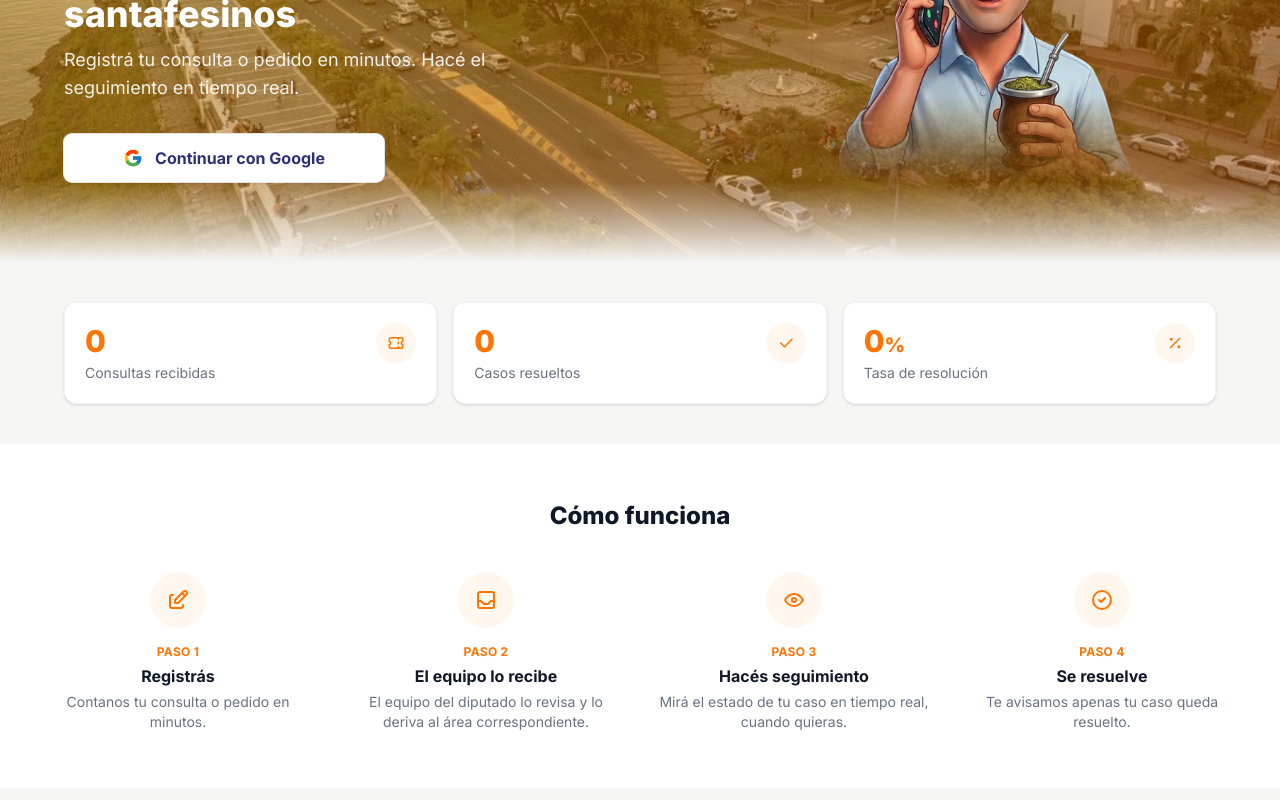
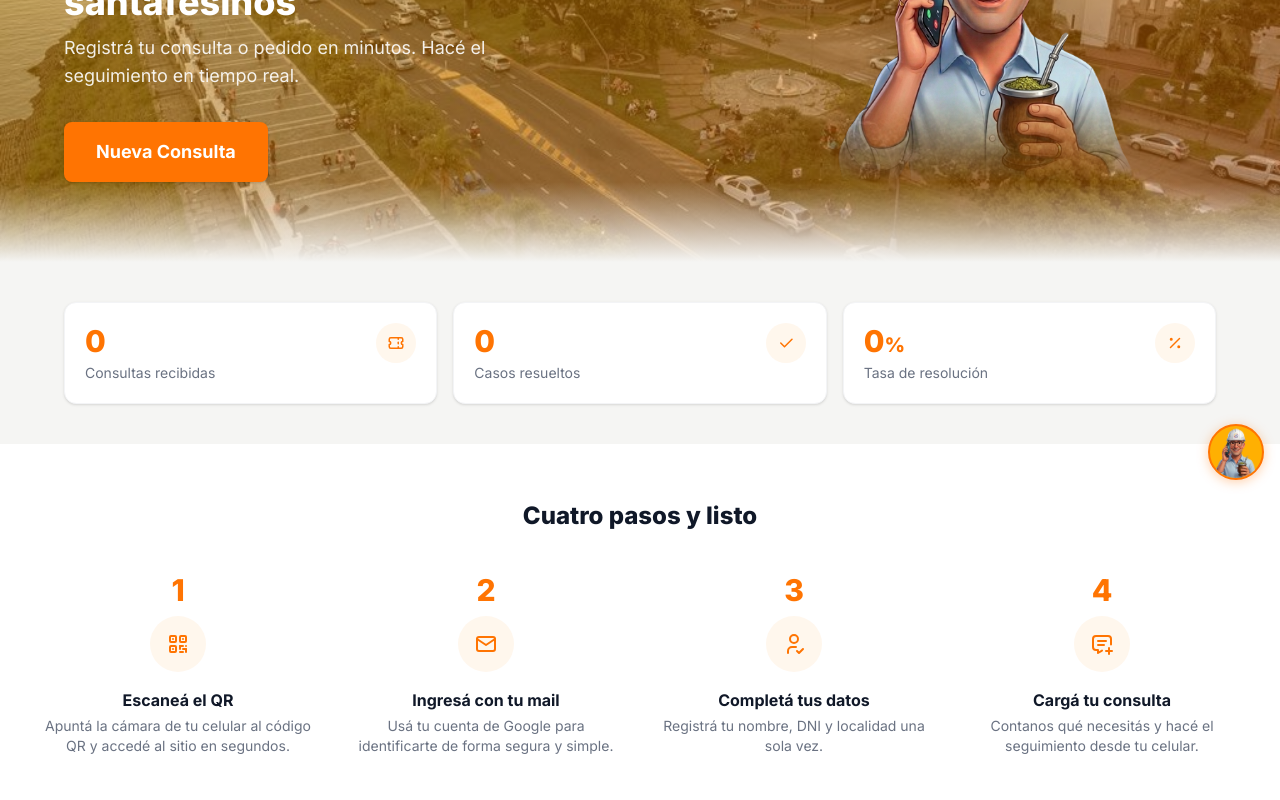
Before and after one commit to scdevok-sudo/Ticketera, a Next.js app: page / in a window 1280 px wide. Shown: the part 300-1100 px from the top of the page. Built offline with nearby package versions, Linux system fonts and the light colour scheme; no server answers; the database is empty.

Commit message:
fix: warnings Next.js Image con static import en logo y foto diputado

```diff
--- a/app/ciudadano/mis-reclamos/page.tsx
+++ b/app/ciudadano/mis-reclamos/page.tsx
@@ -1,25 +1,28 @@
 import Link from 'next/link'
 import { getMyTickets } from '@/lib/actions/tickets'
 import { TicketCard } from '@/components/ciudadano/ticket-card'
+import { Icon } from '@/components/ui/icon'
 
 export default async function MisReclamosPage() {
   const tickets = await getMyTickets()
 
   if (tickets.length === 0) {
     return (
-      <div className="flex flex-1 flex-col items-center justify-center px-4 py-16 text-center">
-        <ClipboardIcon />
-        <h1 className="mt-6 text-lg font-bold text-zinc-800">
-          Todavía no registraste ninguna consulta
-        </h1>
-        <p className="mt-2 max-w-xs text-sm text-zinc-500">
-          Cuando hagas tu primera consulta, vas a poder seguir el estado acá.
+      <div className="flex flex-1 flex-col items-center justify-center px-4 py-20 text-center">
+        <div className="mb-6 flex h-20 w-20 items-center justify-center rounded-full bg-orange-100">
+          <Icon name="message-plus" size={36} className="text-brand-naranja" />
+        </div>
+        <h1 className="mb-2 text-xl font-bold text-zinc-900">¿En qué te podemos ayudar?</h1>
+        <p className="mb-8 max-w-xs text-sm text-zinc-500">
+          Registrá tu primera consulta o pedido. El equipo del diputado lo recibe y te da
+          seguimiento.
         </p>
         <Link
           href="/ciudadano/nuevo-reclamo"
-          className="mt-6 rounded-lg bg-brand-naranja px-5 py-3 font-semibold text-white transition-colors hover:bg-[#e66800]"
+          className="mb-4 flex items-center gap-2 rounded-xl bg-brand-naranja px-8 py-4 text-lg font-bold text-white shadow-sm transition-colors hover:bg-[#e66800]"
         >
-          Registrar mi primera consulta
+          <Icon name="plus" size={22} />
+          NUEVA CONSULTA
         </Link>
       </div>
     )
@@ -45,24 +48,3 @@ export default async function MisReclamosPage() {
     </div>
   )
 }
-
-function ClipboardIcon() {
-  return (
-    <svg
-      width="64"
-      height="64"
-      viewBox="0 0 24 24"
-      fill="none"
-      stroke="#FF7402"
-      strokeWidth="1.5"
-      strokeLinecap="round"
-      strokeLinejoin="round"
-      className="opacity-60"
-      aria-hidden="true"
-    >
-      <rect x="6" y="4" width="12" height="17" rx="2" />
-      <path d="M9 4V3a1 1 0 0 1 1-1h4a1 1 0 0 1 1 1v1" />
-      <path d="M9 10h6M9 14h6M9 18h3" />
-    </svg>
-  )
-}
--- a/app/ciudadano/nuevo-reclamo/nuevo-reclamo-form.tsx
+++ b/app/ciudadano/nuevo-reclamo/nuevo-reclamo-form.tsx
@@ -8,9 +8,9 @@ import { StepIndicator } from '@/components/ciudadano/step-indicator'
 import { LocalidadSelect } from '@/components/ciudadano/localidad-select'
 import { Icon } from '@/components/ui/icon'
 
-type TipoTramite = 'reclamo' | 'pedido' | 'pregunta'
+type TipoTramite = 'reclamo' | 'pedido'
 
-const TIPOS: TipoTramite[] = ['reclamo', 'pedido', 'pregunta']
+const TIPOS: TipoTramite[] = ['reclamo', 'pedido']
 const initialState: TicketFormState = {}
 
 // Devuelve false en el render de SSR/hidratación y true una vez montado en el
@@ -144,7 +144,7 @@ export function NuevoReclamoForm() {
 
         <div>
           <h2 className="mb-3 text-base font-bold text-zinc-800">¿Qué tipo de trámite es?</h2>
-          <div className="grid grid-cols-3 gap-2">
+          <div className="grid grid-cols-2 gap-2">
             {TIPOS.map((t) => (
               <button
                 key={t}
--- a/app/layout.tsx
+++ b/app/layout.tsx
@@ -1,6 +1,7 @@
 import type { Metadata } from "next";
 import { Inter } from "next/font/google";
 import "./globals.css";
+import { AvatarCondicional } from "@/components/shared/avatar-condicional";
 
 const inter = Inter({
   variable: "--font-inter",
@@ -21,7 +22,10 @@ export default function RootLayout({
 }>) {
   return (
     <html lang="es" className={`${inter.variable} h-full antialiased`}>
-      <body className="min-h-full flex flex-col font-sans">{children}</body>
+      <body className="min-h-full flex flex-col font-sans">
+        {children}
+        <AvatarCondicional />
+      </body>
     </html>
   );
 }
--- a/app/page.tsx
+++ b/app/page.tsx
@@ -5,25 +5,17 @@ import { getUser } from '@/lib/supabase/auth-cache'
 import { NavHeader } from '@/components/shared/nav-header'
 import { KpiCard } from '@/components/shared/kpi-card'
 import { Icon } from '@/components/ui/icon'
-import { GoogleLoginButton } from './login/google-login-button'
 import { getStatsPublicas, type StatsPublicas } from '@/lib/actions/transparencia'
 import { CATEGORIES } from '@/lib/constants/tickets'
+import joseCorralHero from '@/public/images/jose-corral1.png'
 
 const STATS_VACIAS: StatsPublicas = { total: 0, resueltos: 0, tasaResolucion: 0, promedioDias: 0 }
 
 const PASOS = [
-  { icono: 'edit', titulo: 'Registrás', descripcion: 'Contanos tu consulta o pedido en minutos.' },
-  {
-    icono: 'inbox',
-    titulo: 'El equipo lo recibe',
-    descripcion: 'El equipo del diputado lo revisa y lo deriva al área correspondiente.',
-  },
-  {
-    icono: 'eye',
-    titulo: 'Hacés seguimiento',
-    descripcion: 'Mirá el estado de tu caso en tiempo real, cuando quieras.',
-  },
-  { icono: 'circle-check', titulo: 'Se resuelve', descripcion: 'Te avisamos apenas tu caso queda resuelto.' },
+  { icono: 'qrcode', titulo: 'Escaneá el QR', descripcion: 'Apuntá la cámara de tu celular al código QR y accedé al sitio en segundos.' },
+  { icono: 'mail', titulo: 'Ingresá con tu mail', descripcion: 'Usá tu cuenta de Google para identificarte de forma segura y simple.' },
+  { icono: 'user-check', titulo: 'Completá tus datos', descripcion: 'Registrá tu nombre, DNI y localidad una sola vez.' },
+  { icono: 'message-plus', titulo: 'Cargá tu consulta', descripcion: 'Contanos qué necesitás y hacé el seguimiento desde tu celular.' },
 ]
 
 export default async function Home() {
@@ -35,7 +27,7 @@ export default async function Home() {
       ? createClient().then((supabase) =>
           supabase
             .from('profiles')
-            .select('full_name')
+            .select('full_name, profile_complete')
             .eq('id', user.id)
             .single()
             .then(({ data }) => data)
@@ -44,6 +36,10 @@ export default async function Home() {
   ])
 
   const userName = profile?.full_name ?? user?.email ?? undefined
+
+  let ctaHref = '/login'
+  if (user && profile?.profile_complete) ctaHref = '/ciudadano/nuevo-reclamo'
+  else if (user) ctaHref = '/completar-perfil'
 
   return (
     <div className="min-h-screen bg-[#F5F5F3]">
@@ -81,27 +77,19 @@ export default async function Home() {
                 Registrá tu consulta o pedido en minutos. Hacé el seguimiento en tiempo real.
               </p>
               <div className="mt-8 flex justify-center sm:justify-start">
-                {user ? (
-                  <Link
-                    href="/ciudadano/mis-reclamos"
-                    className="rounded-lg bg-white px-6 py-3 font-semibold text-[#2D3077] shadow-sm transition-colors hover:bg-white/90"
-                  >
-                    Ir a mis consultas →
-                  </Link>
-                ) : (
-                  <div className="w-full max-w-xs">
-                    <GoogleLoginButton />
-                  </div>
-                )}
+                <Link
+                  href={ctaHref}
+                  className="rounded-lg bg-[#FF7402] px-8 py-4 text-lg font-bold text-white shadow-sm transition-colors hover:bg-[#e66800]"
+                >
+                  Nueva Consulta
+                </Link>
               </div>
             </div>
 
             <div className="hidden sm:block sm:w-[40%]">
               <Image
-                src="/images/jose-corral1.png"
+                src={joseCorralHero}
                 alt="José Corral, Diputado Provincial"
-                width={384}
-                height={393}
                 priority
                 className="mx-auto h-auto w-full max-w-sm drop-shadow-2xl"
                 style={{
@@ -133,17 +121,15 @@ export default async function Home() {
 
       <section className="bg-white px-4 py-14 sm:px-6">
         <div className="mx-auto max-w-[1200px]">
-          <h2 className="text-center text-2xl font-extrabold text-gray-900">Cómo funciona</h2>
+          <h2 className="text-center text-2xl font-extrabold text-gray-900">Cuatro pasos y listo</h2>
           <div className="mt-10 grid grid-cols-1 gap-8 sm:grid-cols-2 lg:grid-cols-4">
             {PASOS.map((paso, i) => (
               <div key={paso.titulo} className="text-center">
-                <div className="mx-auto flex h-14 w-14 items-center justify-center rounded-full bg-orange-50">
+                <span className="text-3xl font-extrabold text-brand-naranja">{i + 1}</span>
+                <div className="mx-auto mt-2 flex h-14 w-14 items-center justify-center rounded-full bg-orange-50">
                   <Icon name={paso.icono} size={24} className="text-brand-naranja" />
                 </div>
-                <p className="mt-4 text-xs font-bold uppercase tracking-wide text-brand-naranja">
-                  Paso {i + 1}
-                </p>
-                <h3 className="mt-1 text-base font-bold text-gray-900">{paso.titulo}</h3>
+                <h3 className="mt-4 text-base font-bold text-gray-900">{paso.titulo}</h3>
                 <p className="mt-1 text-sm text-gray-500">{paso.descripcion}</p>
               </div>
             ))}
--- /dev/null
+++ b/components/ciudadano/avatar-flotante.tsx
@@ -0,0 +1,33 @@
+'use client'
+
+export function AvatarFlotante() {
+  return (
+    <div
+      style={{
+        position: 'fixed',
+        bottom: '20px',
+        right: '16px',
+        zIndex: 50,
+        width: '56px',
+        height: '56px',
+        borderRadius: '50%',
+        overflow: 'hidden',
+        border: '2.5px solid #FF7402',
+        boxShadow: '0 2px 12px rgba(255, 116, 2, 0.35)',
+        background: '#FFB002',
+        pointerEvents: 'none',
+      }}
+    >
+      <img
+        src="/images/jose-corral1.png"
+        alt="José Corral"
+        style={{
+          width: '100%',
+          height: '100%',
+          objectFit: 'cover',
+          objectPosition: 'center top',
+        }}
+      />
+    </div>
+  )
+}
--- /dev/null
+++ b/components/shared/avatar-condicional.tsx
@@ -0,0 +1,10 @@
+'use client'
+
+import { usePathname } from 'next/navigation'
+import { AvatarFlotante } from '@/components/ciudadano/avatar-flotante'
+
+export function AvatarCondicional() {
+  const pathname = usePathname()
+  if (pathname.startsWith('/equipo')) return null
+  return <AvatarFlotante />
+}
--- a/components/shared/nav-header.tsx
+++ b/components/shared/nav-header.tsx
@@ -6,6 +6,7 @@ import Image from 'next/image'
 import { usePathname } from 'next/navigation'
 import { SignOutButton } from '@/components/ui/sign-out-button'
 import { Icon } from '@/components/ui/icon'
+import logoBlanco from '@/public/brand/logo-blanco.png'
 
 type TabKey = 'mis-reclamos' | 'consultas-vecinos' | 'nuevo-reclamo' | 'transparencia' | 'registrar'
 
@@ -52,16 +53,14 @@ export function NavHeader({ variant, activeTab, userName }: NavHeaderProps) {
       <div className="mx-auto flex h-12 max-w-[1200px] items-center justify-between gap-3 px-4 sm:h-14 sm:px-6">
         <Link href="/" className="shrink-0">
           <Image
-            src="/brand/logo-blanco.png"
+            src={logoBlanco}
             alt="Unidos Hacemos"
-            width={120}
-            height={36}
             priority
             className="h-8 w-auto sm:h-9"
           />
         </Link>
 
-        <nav className="hidden items-center gap-1 sm:flex">
+        <nav className="hidden items-center gap-1 lg:flex">
           {tabs.map((tab) => (
             <Link
               key={tab.key}
@@ -76,40 +75,70 @@ export function NavHeader({ variant, activeTab, userName }: NavHeaderProps) {
           ))}
         </nav>
 
-        <div className="flex items-center gap-3">
+        <div className="hidden items-center gap-3 lg:flex">
           {variant === 'ciudadano' && userName && (
-            <span className="hidden text-[13px] font-medium text-white sm:inline">{userName}</span>
+            <span className="text-[13px] font-medium text-white">{userName}</span>
           )}
           {variant === 'ciudadano' && <SignOutButton />}
+        </div>
 
-          <button
-            type="button"
-            onClick={() => setOpen((v) => !v)}
-            aria-label={open ? 'Cerrar menú' : 'Abrir menú'}
-            className="flex h-8 w-8 items-center justify-center rounded-md text-white sm:hidden"
-          >
-            <Icon name={open ? 'x' : 'menu-2'} size={20} />
-          </button>
-        </div>
+        <button
+          type="button"
+          onClick={() => setOpen(true)}
+          aria-label="Abrir menú"
+          className="flex h-8 w-8 items-center justify-center rounded-md text-white lg:hidden"
+        >
+          <Icon name="menu-2" size={22} />
+        </button>
       </div>
 
       {open && (
-        <nav className="flex flex-col gap-1 border-t border-white/15 px-4 py-2 sm:hidden">
+        <div className="fixed inset-0 z-50 bg-black/50 lg:hidden" onClick={() => setOpen(false)} />
+      )}
+
+      <div
+        className={`fixed top-0 right-0 z-[60] flex h-full w-72 max-w-[85vw] transform flex-col bg-[#2D3077] transition-transform duration-300 lg:hidden ${
+          open ? 'translate-x-0' : 'translate-x-full'
+        }`}
+      >
+        <div className="flex items-center justify-between border-b border-white/10 px-6 py-4">
+          {variant === 'ciudadano' && userName ? (
+            <span className="truncate text-sm font-semibold text-white">{userName}</span>
+          ) : (
+            <span className="text-sm font-semibold text-white">Menú</span>
+          )}
+          <button
+            type="button"
+            onClick={() => setOpen(false)}
+            aria-label="Cerrar menú"
+            className="p-1 text-white/70 hover:text-white"
+          >
+            <Icon name="x" size={24} />
+          </button>
+        </div>
+
+        <nav className="flex flex-1 flex-col overflow-y-auto py-2">
           {tabs.map((tab) => (
             <Link
               key={tab.key}
               href={tab.href}
               onClick={() => setOpen(false)}
               aria-current={isActive(tab) ? 'page' : undefined}
-              className={`rounded-md px-3 py-2 text-sm font-medium transition-colors duration-150 ease-in-out ${
-                isActive(tab) ? 'bg-white text-brand-naranja' : 'text-white/85 hover:bg-white/15'
+              className={`border-b border-white/10 px-6 py-4 text-lg transition-colors duration-150 ease-in-out ${
+                isActive(tab) ? 'bg-brand-naranja font-semibold text-white' : 'text-white/80 hover:bg-white/10 hover:text-white'
               }`}
             >
               {tab.label}
             </Link>
           ))}
         </nav>
-      )}
+
+        {variant === 'ciudadano' && (
+          <div className="border-t border-white/10 px-6 py-4">
+            <SignOutButton />
+          </div>
+        )}
+      </div>
     </header>
   )
 }
--- a/components/ui/icon.tsx
+++ b/components/ui/icon.tsx
@@ -37,6 +37,10 @@ import {
   IconFilter,
   IconLock,
   IconChevronDown,
+  IconMessagePlus,
+  IconQrcode,
+  IconMail,
+  IconUserCheck,
   type Icon as TablerIconType,
   type IconProps,
 } from '@tabler/icons-react'
@@ -80,6 +84,10 @@ const ICONS: Record<string, TablerIconType> = {
   filter: IconFilter,
   lock: IconLock,
   'chevron-down': IconChevronDown,
+  'message-plus': IconMessagePlus,
+  qrcode: IconQrcode,
+  mail: IconMail,
+  'user-check': IconUserCheck,
 }
 
 interface AppIconProps extends IconProps {
--- a/lib/constants/tickets.ts
+++ b/lib/constants/tickets.ts
@@ -24,8 +24,9 @@ export const CATEGORY_ICONS: Record<string, string> = Object.fromEntries(
 )
 
 export const TIPO_TRAMITE_LABELS: Record<string, string> = {
-  reclamo: 'Pedido',
+  reclamo: 'Consulta',
   pedido: 'Pedido',
+  // Se mantiene el label para tickets históricos con este tipo, aunque ya no se ofrece en el formulario.
   pregunta: 'Pregunta',
 }
 
```
Also changed, not shown: public/images/jose-corral.png (deleted), 1 other file (tests, documents, lock files or other folders).
